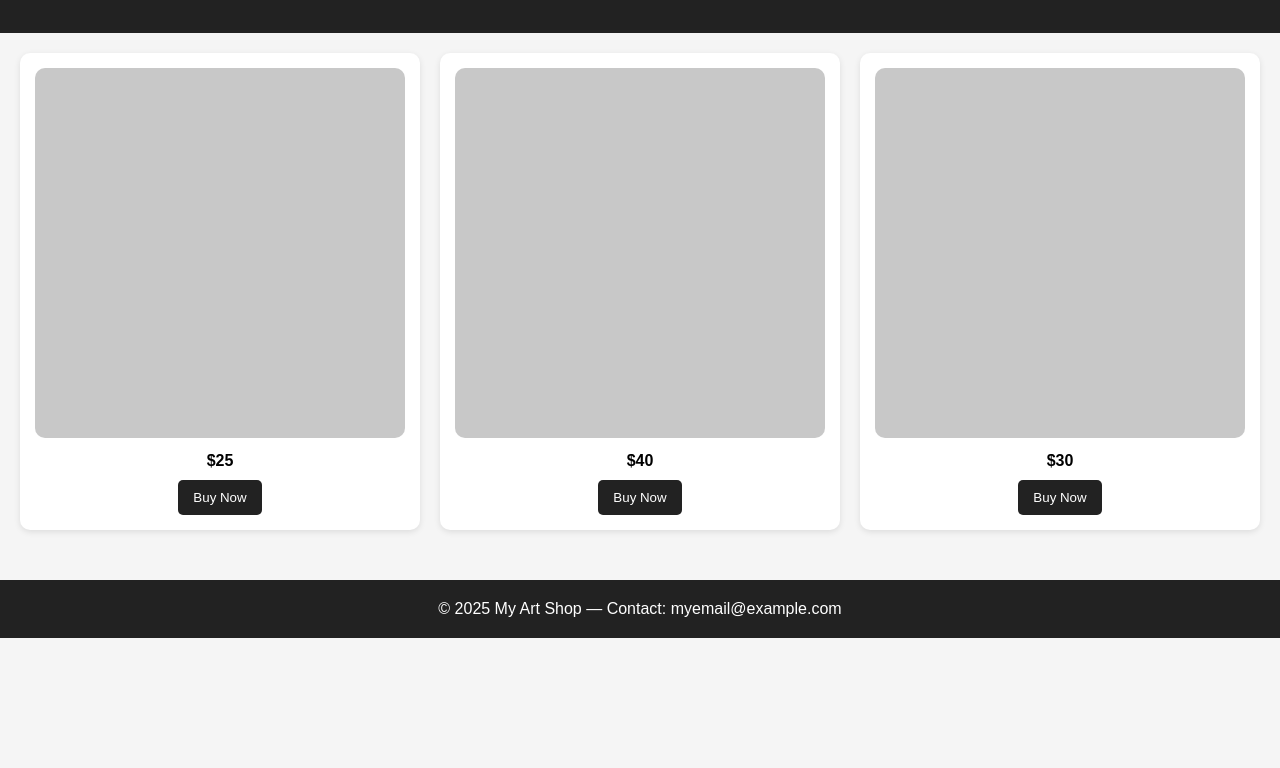
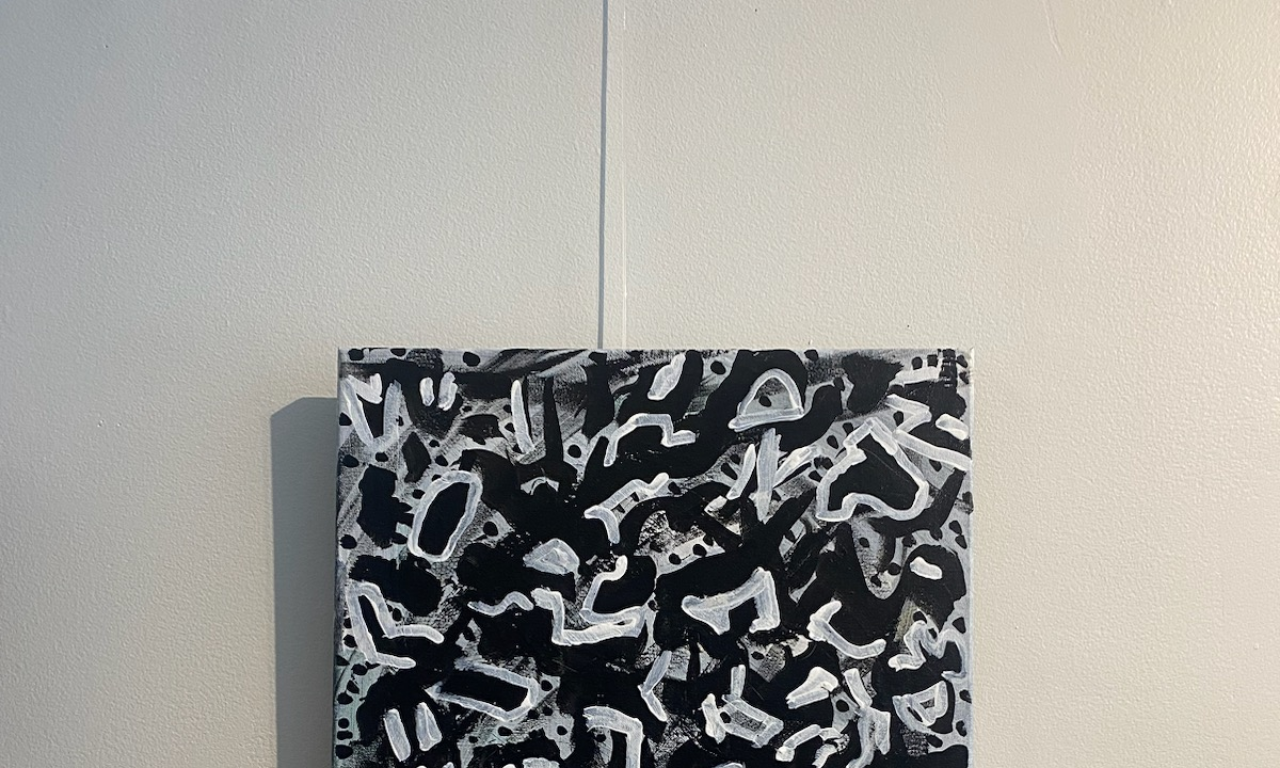
Before and after one commit to frogleaf99-cyber/frogleaf99-cyber.github.io-, a plain HTML site: page index.html in a window 1280 px wide. Shown: the part 94-862 px from the top of the page. Before the commit the page ends 800 px from the top, so only its background shows below. Drawn offline with Linux system fonts and the light colour scheme.

Commit message:
Update index.html
painting black and white abstract by sarah macleod

```diff
--- a/index.html
+++ b/index.html
@@ -4,6 +4,7 @@
     <meta charset="UTF-8" />
     <meta name="viewport" content="width=device-width, initial-scale=1.0" />
     <title>My Free Art Shop</title>
+    <img src="IMG_36771.jpg">
     <style>
         body { font-family: Arial, sans-serif; margin: 0; padding: 0; background: #f5f5f5; }
         header { background: #222; color: #fff; padding: 20px; text-align: center; }
```
